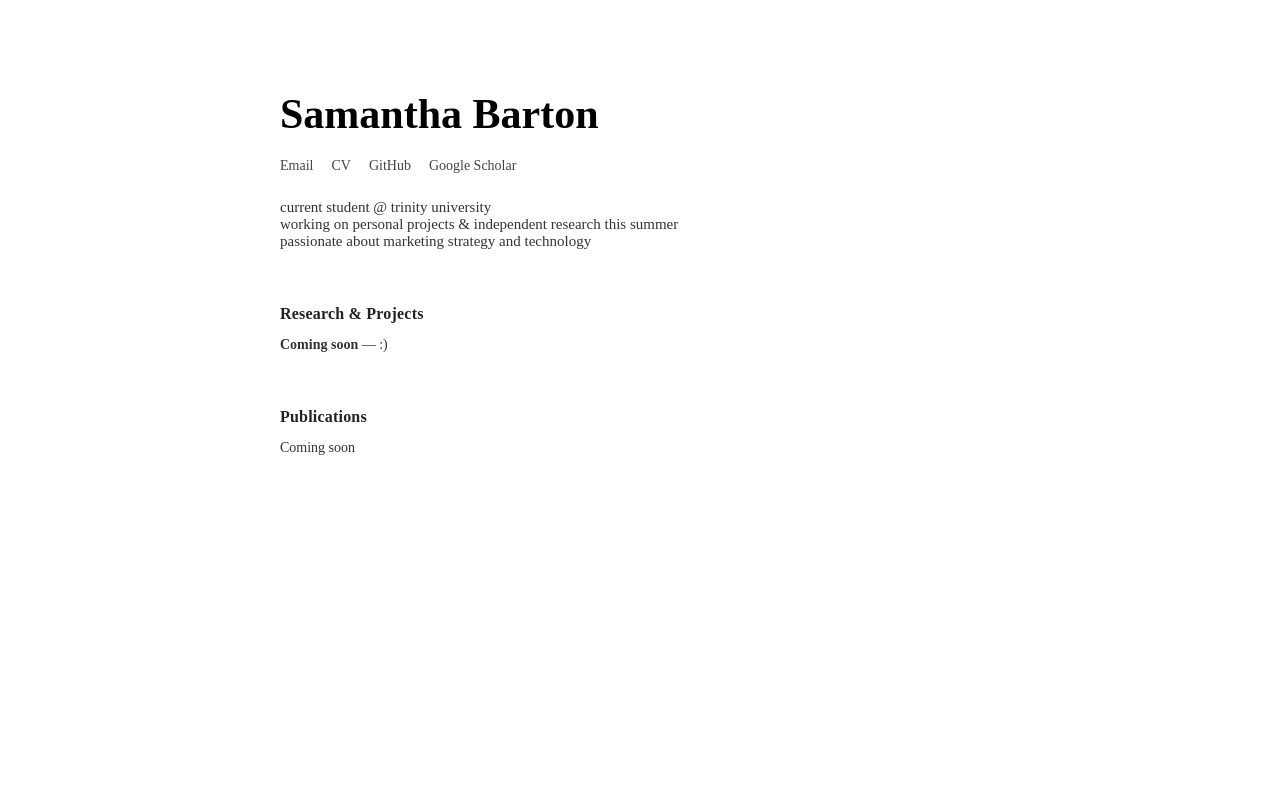
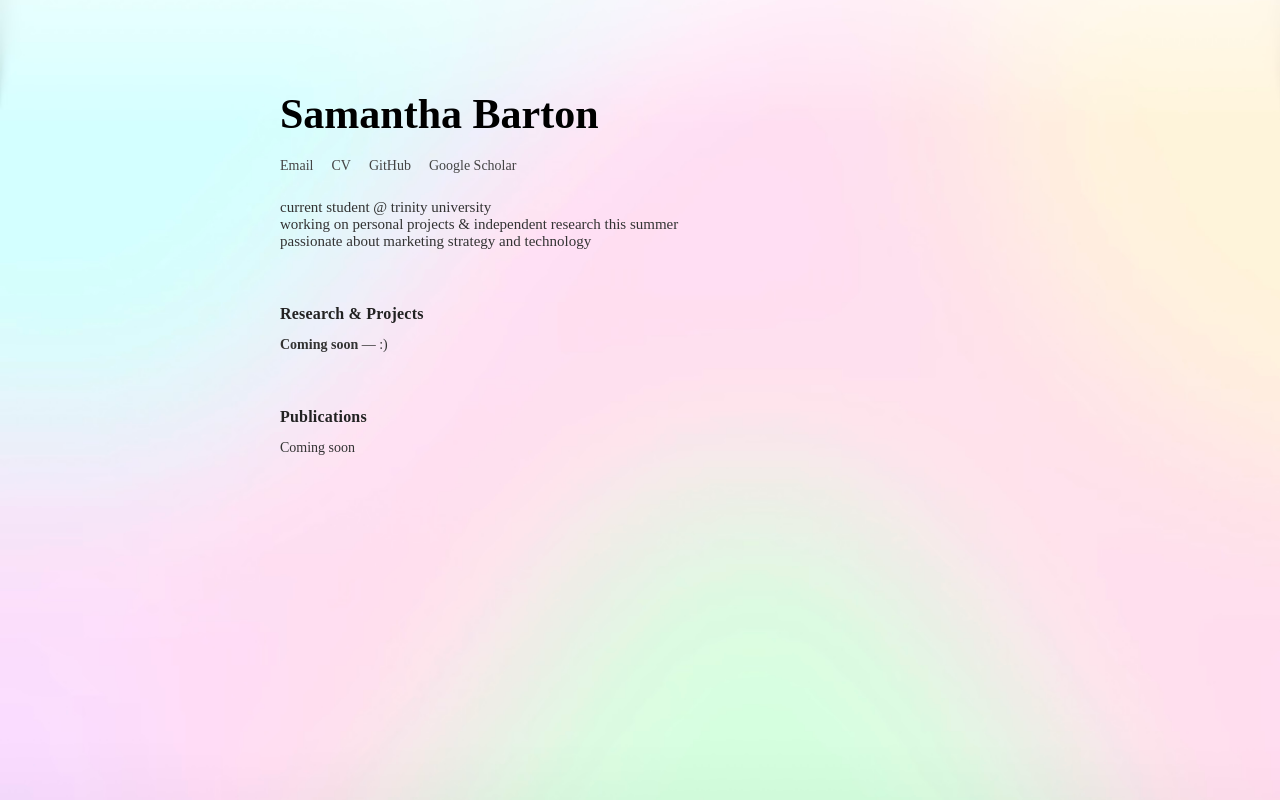
Before and after one commit to samanthavbarton/samanthavbarton.github.io, a plain HTML site: page index.html in a window 1280 px wide. Drawn offline with Linux system fonts and the light colour scheme.

Commit message:
Update style.css

```diff
--- a/style.css
+++ b/style.css
@@ -1,5 +1,5 @@
 body {
-  background-image: url('background');
+  background-image: url('background.jpg');
   background-size: cover;
   background-position: center;
   background-attachment: fixed;
```
